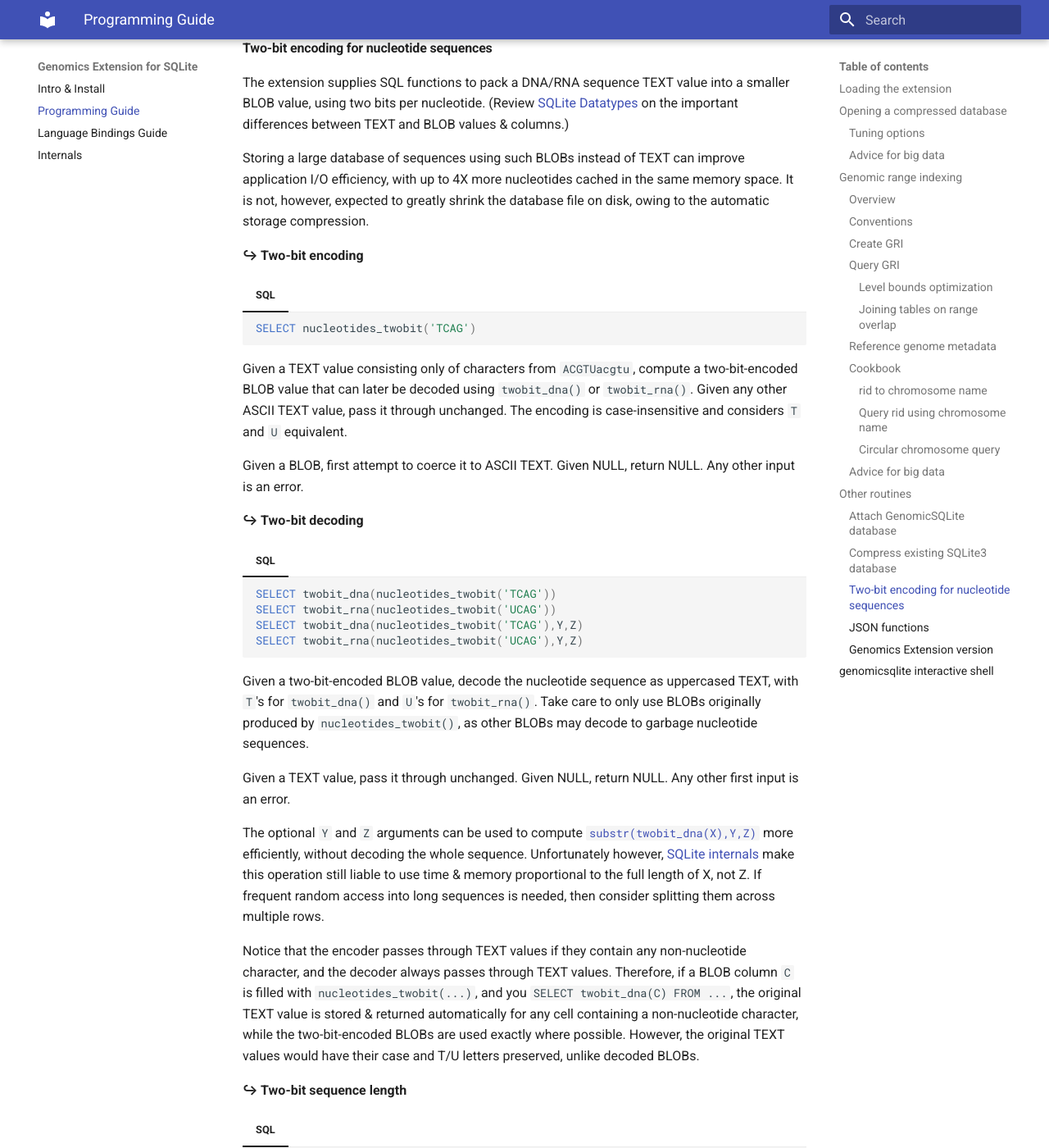
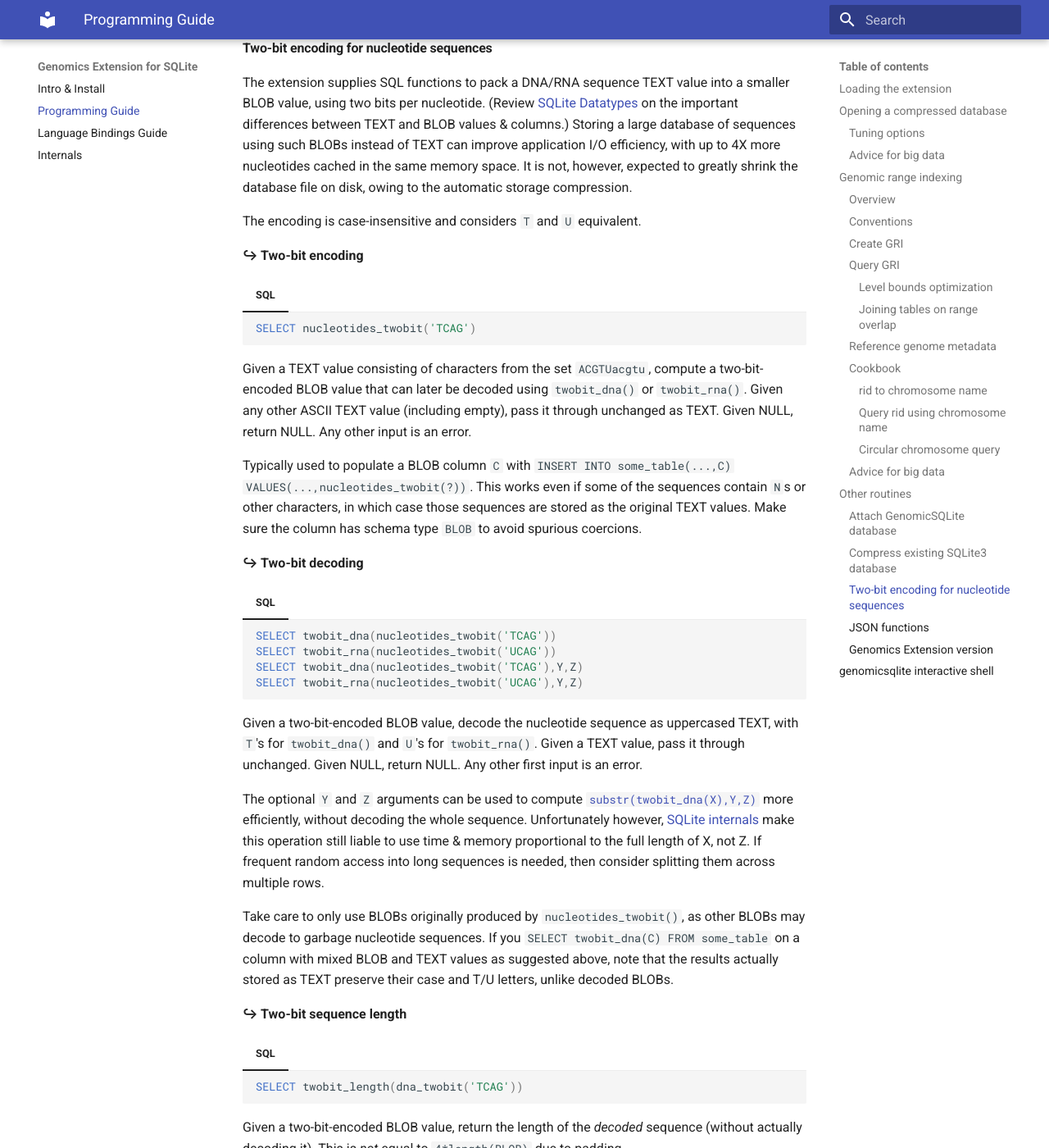
Before and after one commit to mlin/GenomicSQLite, an MkDocs documentation site: the page built from docs/guide.md, in a window 1280 px wide and 1400 px high, scrolled down 11991 px. Shown: the whole window at 82% size. Built offline with MkDocs 1.6.1 and Material for MkDocs 9.7.7, drawn with Linux system fonts in a browser that asks for light colours.

Commit message:
tighten twobit spec & add tests

````diff
--- a/docs/guide.md
+++ b/docs/guide.md
@@ -1026,9 +1026,9 @@ But this plan strongly depends on the contiguity assumption.
 
 #### Two-bit encoding for nucleotide sequences
 
-The extension supplies SQL functions to pack a DNA/RNA sequence TEXT value into a smaller BLOB value, using two bits per nucleotide. (Review [SQLite Datatypes](https://www.sqlite.org/datatype3.html) on the important differences between TEXT and BLOB values & columns.)
+The extension supplies SQL functions to pack a DNA/RNA sequence TEXT value into a smaller BLOB value, using two bits per nucleotide. (Review [SQLite Datatypes](https://www.sqlite.org/datatype3.html) on the important differences between TEXT and BLOB values & columns.) Storing a large database of sequences using such BLOBs instead of TEXT can improve application I/O efficiency, with up to 4X more nucleotides cached in the same memory space. It is not, however, expected to greatly shrink the database file on disk, owing to the automatic storage compression.
 
-Storing a large database of sequences using such BLOBs instead of TEXT can improve application I/O efficiency, with up to 4X more nucleotides cached in the same memory space. It is not, however, expected to greatly shrink the database file on disk, owing to the automatic storage compression.
+The encoding is case-insensitive and considers `T` and `U` equivalent.
 
 **↪ Two-bit encoding**
 
@@ -1037,9 +1037,9 @@ Storing a large database of sequences using such BLOBs instead of TEXT can impro
     SELECT nucleotides_twobit('TCAG')
     ```
 
-Given a TEXT value consisting only of characters from `ACGTUacgtu`, compute a two-bit-encoded BLOB value that can later be decoded using `twobit_dna()` or `twobit_rna()`. Given any other ASCII TEXT value, pass it through unchanged. The encoding is case-insensitive and considers `T` and `U` equivalent.
+Given a TEXT value consisting of characters from the set `ACGTUacgtu`, compute a two-bit-encoded BLOB value that can later be decoded using `twobit_dna()` or `twobit_rna()`. Given any other ASCII TEXT value (including empty), pass it through unchanged as TEXT. Given NULL, return NULL. Any other input is an error.
 
-Given a BLOB, first attempt to coerce it to ASCII TEXT. Given NULL, return NULL. Any other input is an error.
+Typically used to populate a BLOB column `C` with `INSERT INTO some_table(...,C) VALUES(...,nucleotides_twobit(?))`. This works even if some of the sequences contain `N`s or other characters, in which case those sequences are stored as the original TEXT values. Make sure the column has schema type `BLOB` to avoid spurious coercions.
 
 **↪ Two-bit decoding**
 
@@ -1051,14 +1051,11 @@ Given a BLOB, first attempt to coerce it to ASCII TEXT. Given NULL, return NULL.
     SELECT twobit_rna(nucleotides_twobit('UCAG'),Y,Z)
     ```
 
-Given a two-bit-encoded BLOB value, decode the nucleotide sequence as uppercased TEXT, with `T`'s for `twobit_dna()` and `U`'s for `twobit_rna()`. Take care to only use BLOBs originally produced by `nucleotides_twobit()`, as other BLOBs may decode to garbage nucleotide sequences.
-
-Given a TEXT value, pass it through unchanged. Given NULL, return NULL. Any other first input is an error.
+Given a two-bit-encoded BLOB value, decode the nucleotide sequence as uppercased TEXT, with `T`'s for `twobit_dna()` and `U`'s for `twobit_rna()`. Given a TEXT value, pass it through unchanged. Given NULL, return NULL. Any other first input is an error.
 
 The optional `Y` and `Z` arguments can be used to compute [`substr(twobit_dna(X),Y,Z)`](https://sqlite.org/lang_corefunc.html#substr) more efficiently, without decoding the whole sequence. Unfortunately however, [SQLite internals](https://sqlite.org/forum/forumpost/756c1a1e48?t=h) make this operation still liable to use time & memory proportional to the full length of X, not Z. If frequent random access into long sequences is needed, then consider splitting them across multiple rows.
 
-Notice that the encoder passes through TEXT values if they contain any non-nucleotide character, and the decoder always passes through TEXT values. Therefore, if
-a BLOB column `C` is filled with `nucleotides_twobit(...)`, and you `SELECT twobit_dna(C) FROM ...`, the original TEXT value is stored & returned automatically for any cell containing a non-nucleotide character, while the two-bit-encoded BLOBs are used exactly where possible. However, the original TEXT values would have their case and T/U letters preserved, unlike decoded BLOBs.
+Take care to only use BLOBs originally produced by `nucleotides_twobit()`, as other BLOBs may decode to garbage nucleotide sequences. If you `SELECT twobit_dna(C) FROM some_table` on a column with mixed BLOB and TEXT values as suggested above, note that the results actually stored as TEXT preserve their case and T/U letters, unlike decoded BLOBs.
 
 **↪ Two-bit sequence length**
 
````
Also changed, not shown: 2 other files.
